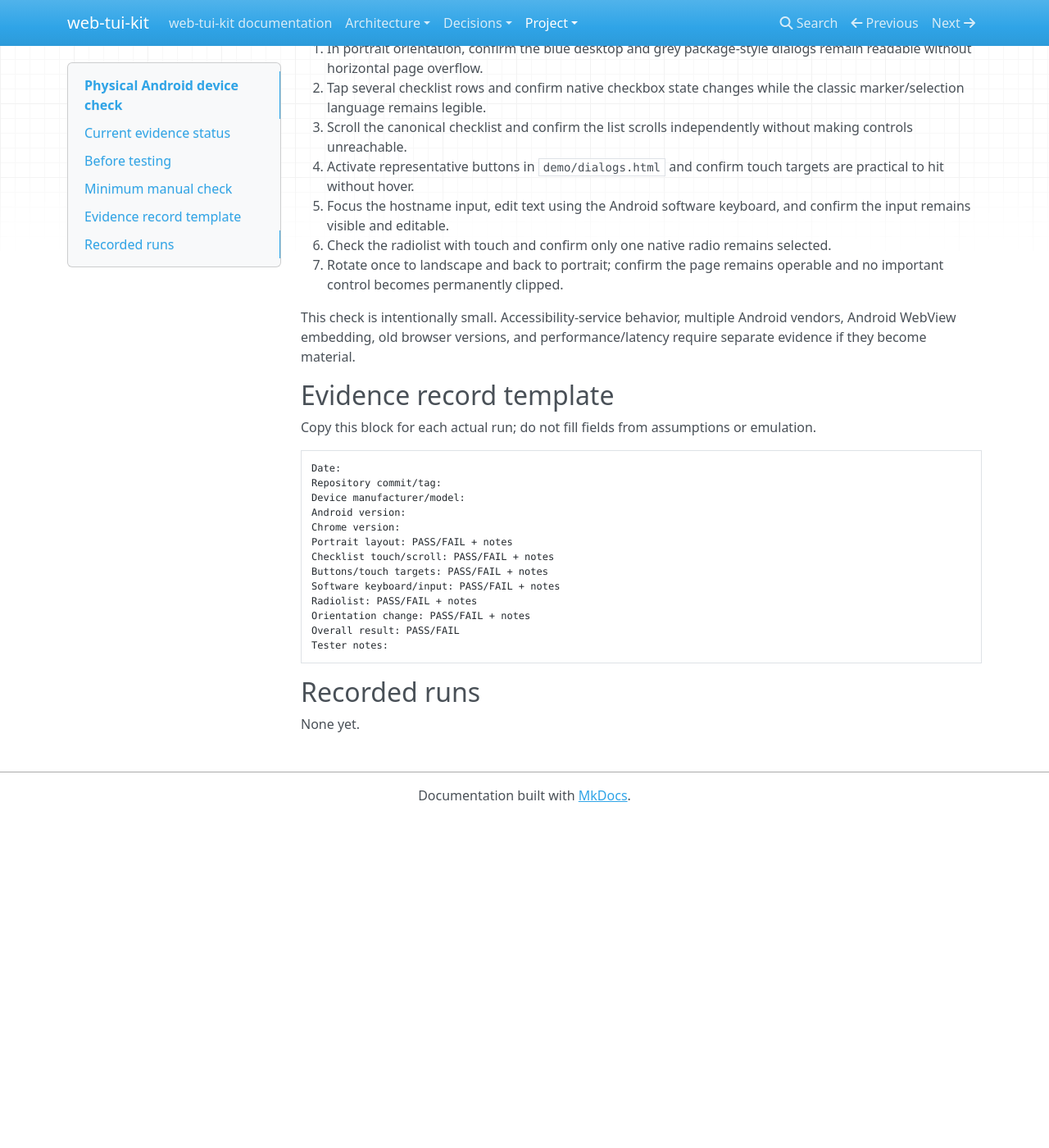
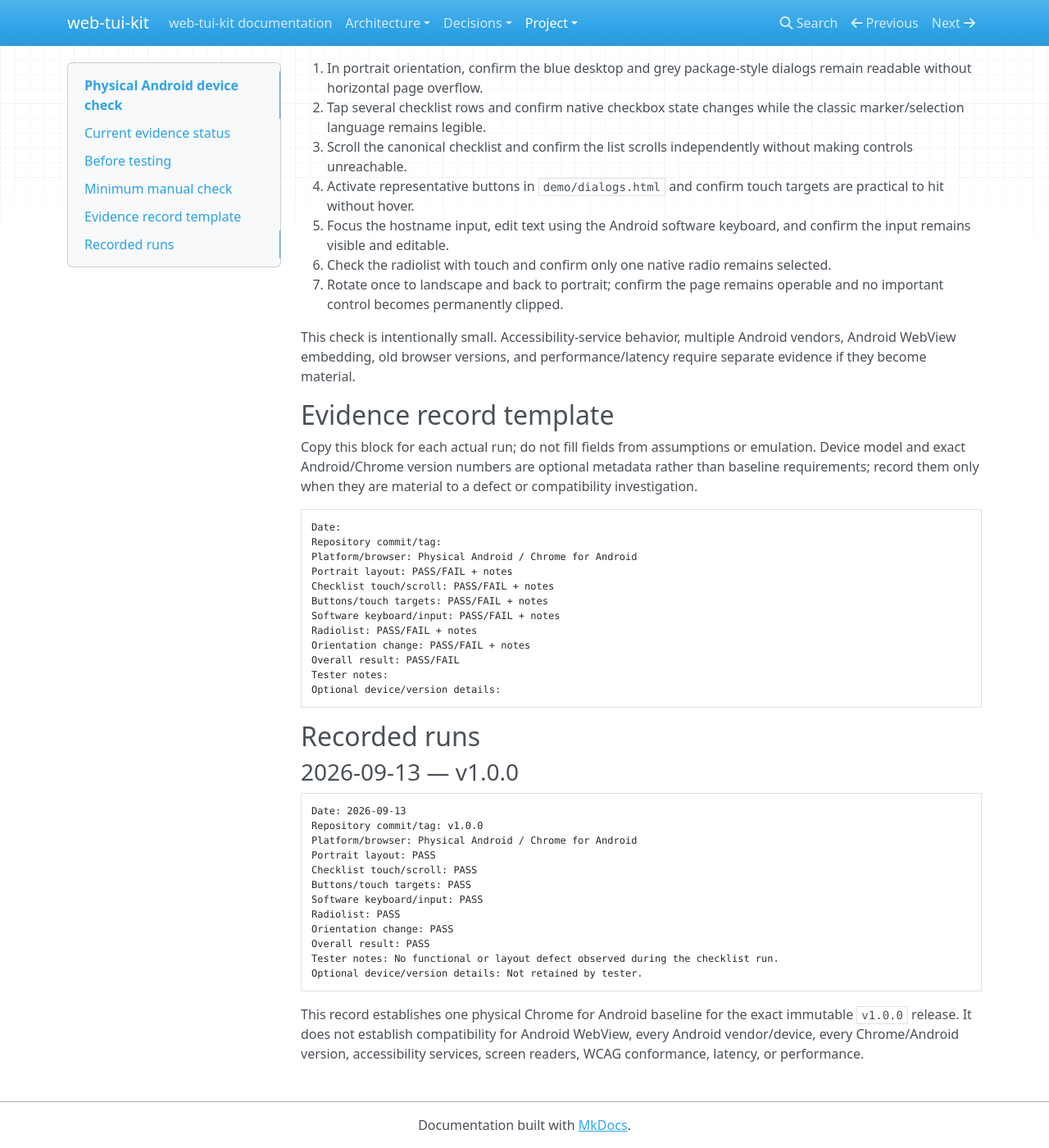
Before and after one commit to 1990jk1990/web-tui-kit, an MkDocs documentation site: the page built from docs/project/android-device-check.md, in a window 1280 px wide and 1400 px high, scrolled down 635 px. Shown: the whole window at 82% size. Built offline with MkDocs 1.6.1, drawn with Linux system fonts in a browser that asks for light colours; nearby versions of some CDN libraries; before the commit the page ends 1633 px from its top, so only the background shows below that; some of the changed text lies outside the part shown.

Commit message:
docs: record physical Android Chrome v1.0.0 baseline (#36)
Record the first real-device Chrome for Android baseline for immutable v1.0.0, make device/model and exact OS/browser versions optional evidence metadata, and preserve the documented limits around WebView, version matrices, AT/WCAG, latency, and performance.

````diff
--- a/docs/project/android-device-check.md
+++ b/docs/project/android-device-check.md
@@ -4,7 +4,7 @@ This page defines the small manual evidence procedure for the Android design tar
 
 ## Current evidence status
 
-No physical Android device result is recorded yet for the v0.6 verification milestone. Do not describe physical Android Chrome or Android WebView as independently verified until a completed record is added below from an actual device run.
+A physical Android Chrome baseline is recorded for immutable `v1.0.0` from an actual device run on 2026-09-13. The recorded result covers the checklist below in Chrome for Android and does not imply Android WebView, multi-vendor/version-matrix, accessibility-service, screen-reader, WCAG, latency, or performance certification.
 
 ## Before testing
 
@@ -31,14 +31,12 @@ This check is intentionally small. Accessibility-service behavior, multiple Andr
 
 ## Evidence record template
 
-Copy this block for each actual run; do not fill fields from assumptions or emulation.
+Copy this block for each actual run; do not fill fields from assumptions or emulation. Device model and exact Android/Chrome version numbers are optional metadata rather than baseline requirements; record them only when they are material to a defect or compatibility investigation.
 
 ```text
 Date:
 Repository commit/tag:
-Device manufacturer/model:
-Android version:
-Chrome version:
+Platform/browser: Physical Android / Chrome for Android
 Portrait layout: PASS/FAIL + notes
 Checklist touch/scroll: PASS/FAIL + notes
 Buttons/touch targets: PASS/FAIL + notes
@@ -47,8 +45,26 @@ Radiolist: PASS/FAIL + notes
 Orientation change: PASS/FAIL + notes
 Overall result: PASS/FAIL
 Tester notes:
+Optional device/version details:
 ```
 
 ## Recorded runs
 
-None yet.
+### 2026-09-13 — v1.0.0
+
+```text
+Date: 2026-09-13
+Repository commit/tag: v1.0.0
+Platform/browser: Physical Android / Chrome for Android
+Portrait layout: PASS
+Checklist touch/scroll: PASS
+Buttons/touch targets: PASS
+Software keyboard/input: PASS
+Radiolist: PASS
+Orientation change: PASS
+Overall result: PASS
+Tester notes: No functional or layout defect observed during the checklist run.
+Optional device/version details: Not retained by tester.
+```
+
+This record establishes one physical Chrome for Android baseline for the exact immutable `v1.0.0` release. It does not establish compatibility for Android WebView, every Android vendor/device, every Chrome/Android version, accessibility services, screen readers, WCAG conformance, latency, or performance.
````
Also changed, not shown: AGENTS.md (+1 -1 lines), docs/project/compatibility.md (+14 -5 lines), docs/project/testing.md (+5 -3 lines), openspec/changes/archive/2026-09-13-physical-android-chrome-baseline/proposal.md (added, +36 -0 lines), openspec/changes/archive/2026-09-13-physical-android-chrome-baseline/tasks.md (added, +10 -0 lines), openspec/specs/browser-verification/spec.md (+11 -1 lines).
